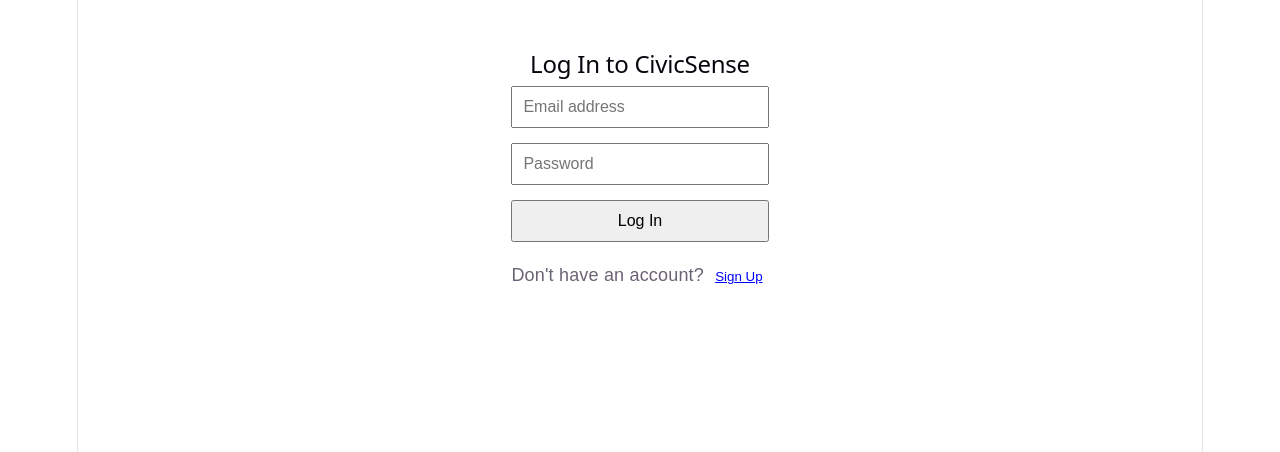
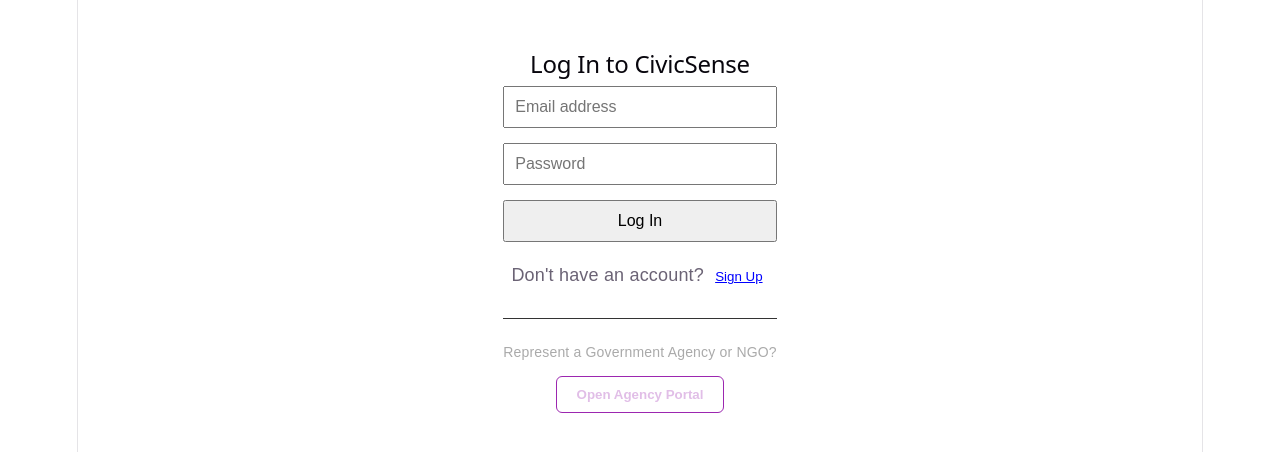
Before and after one commit to pranavhere2007-jpg/civic-sense, a React (Vite) app in the folder civic-sense-app/: page / in a window 1280 px wide. Shown: the top 452 px of the page. Built offline with nearby package versions, Linux system fonts and the light colour scheme; no server answers.

Commit message:
Added NGO portal into authentication portal

```diff
--- a/civic-sense-app/src/components/Auth.jsx
+++ b/civic-sense-app/src/components/Auth.jsx
@@ -45,6 +45,10 @@
     }
   };
 
+  if (showNGOSignUp) {
+    return <NGOSignUp onCancel={() => setShowNGOSignUp(false)} />;
+  }
+
   return (
     <div style={{ maxWidth: '400px', margin: '50px auto', fontFamily: 'sans-serif' }}>
       <h2>{isLogin ? 'Log In to CivicSense' : 'Join CivicSense'}</h2>
@@ -82,6 +86,17 @@
           {isLogin ? 'Sign Up' : 'Log In'}
         </button>
       </p>
+      <div style={{ marginTop: '30px', textAlign: 'center', borderTop: '1px solid #333', paddingTop: '20px' }}>
+        <p style={{ color: '#aaa', fontSize: '14px', marginBottom: '10px' }}>
+          Represent a Government Agency or NGO?
+        </p>
+        <button
+          onClick={() => setShowNGOSignUp(true)}
+          style={{ padding: '10px 20px', backgroundColor: 'transparent', border: '1px solid #9c27b0', color: '#e1bee7', borderRadius: '6px', cursor: 'pointer', fontWeight: 'bold' }}
+        >
+          Open Agency Portal
+        </button>
+      </div>
     </div>
   );
 }
```
